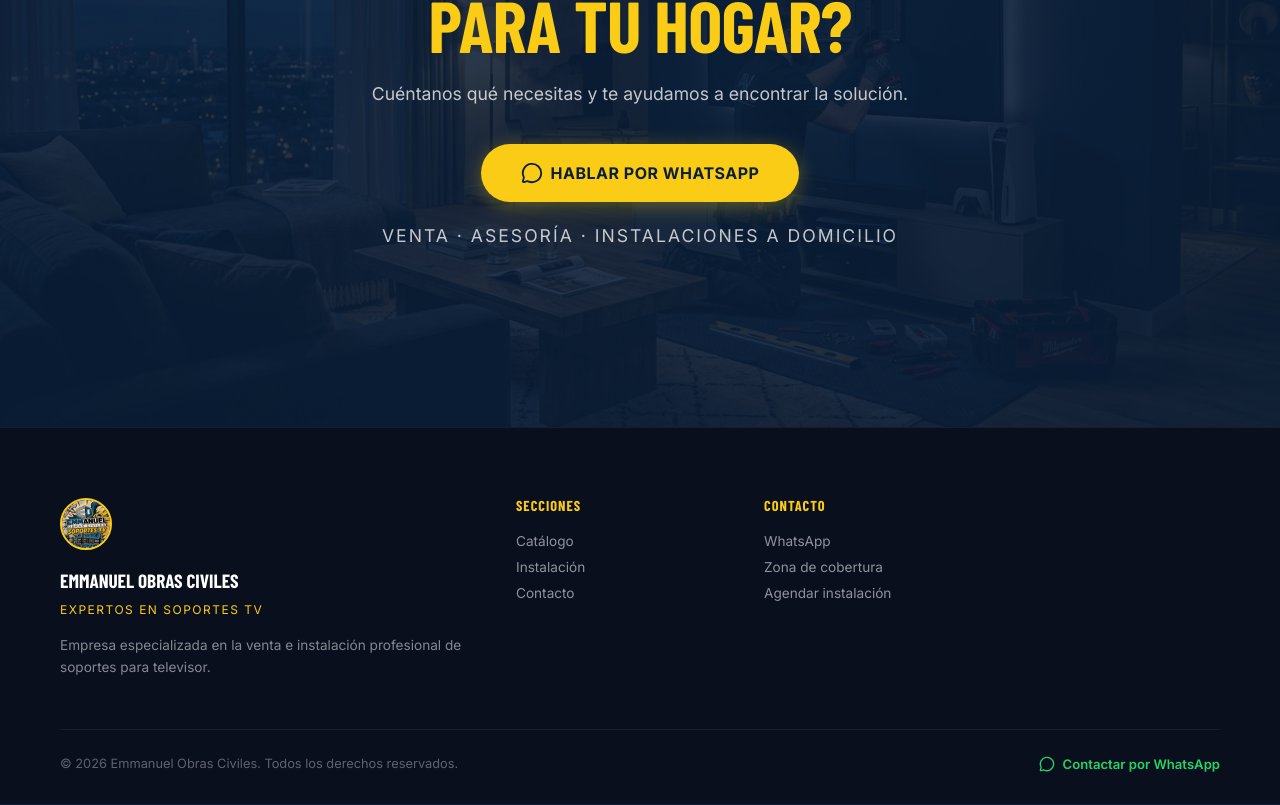
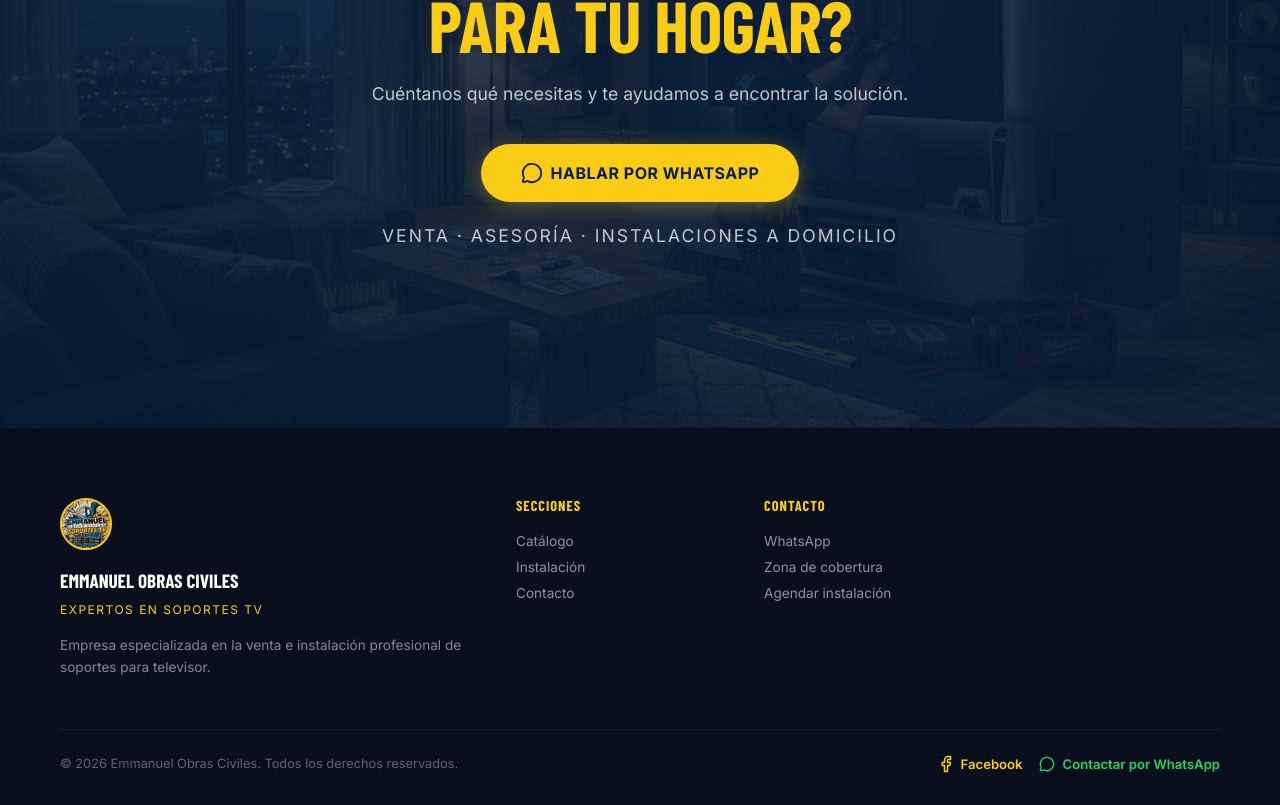
Before and after one commit to alexanderst2005-lab/soportestv, a React (Vite) app: page / in a window 1280 px wide. Shown: the part 5686-6491 px from the top of the page. Built offline with nearby package versions, Linux system fonts and the light colour scheme; no server answers; the database is empty; a web font is replaced by a local one.

Commit message:
feat: update whatsapp number and add facebook link to footer

```diff
--- a/src/pages/public/Landing.jsx
+++ b/src/pages/public/Landing.jsx
@@ -3,11 +3,11 @@ import { supabase } from '../../supabaseClient';
 import {
   Tv, Wrench, Zap, Lock, ChevronRight, MessageCircle,
   Shield, Headphones, MapPin, Star, Menu, X, ArrowRight,
-  Package, Settings, CheckCircle, Phone
+  Package, Settings, CheckCircle, Phone, Facebook
 } from 'lucide-react';
 import '../../index.css';
 
-const WA = '573000000000'; // ← Reemplaza con tu número real
+const WA = '573012089947';
 const waLink = (msg) => `https://api.whatsapp.com/send?phone=${WA}&text=${encodeURIComponent(msg)}`;
 const openWA = (msg) => { window.location.href = waLink(msg); };
 
@@ -488,9 +488,14 @@ export default function App() {
           </div>
           <div className="footer-bottom">
             <span className="footer-copyright">© {new Date().getFullYear()} Emmanuel Obras Civiles. Todos los derechos reservados.</span>
-            <button className="footer-wa-link" onClick={() => openWA('Hola, quiero contactarlos.')}>
-              <MessageCircle size={16}/> Contactar por WhatsApp
-            </button>
+            <div style={{ display: 'flex', gap: '16px', alignItems: 'center' }}>
+              <a href="https://www.facebook.com/share/1LkakVUFqu/?mibextid=wwXIfr" target="_blank" rel="noopener noreferrer" style={{ color: '#FACC15', display: 'flex', alignItems: 'center', gap: '6px', fontSize: '0.82rem', fontWeight: 600, textDecoration: 'none' }}>
+                <Facebook size={18}/> Facebook
+              </a>
+              <button className="footer-wa-link" onClick={() => openWA('Hola, quiero contactarlos.')}>
+                <MessageCircle size={16}/> Contactar por WhatsApp
+              </button>
+            </div>
           </div>
         </div>
       </footer>
```
